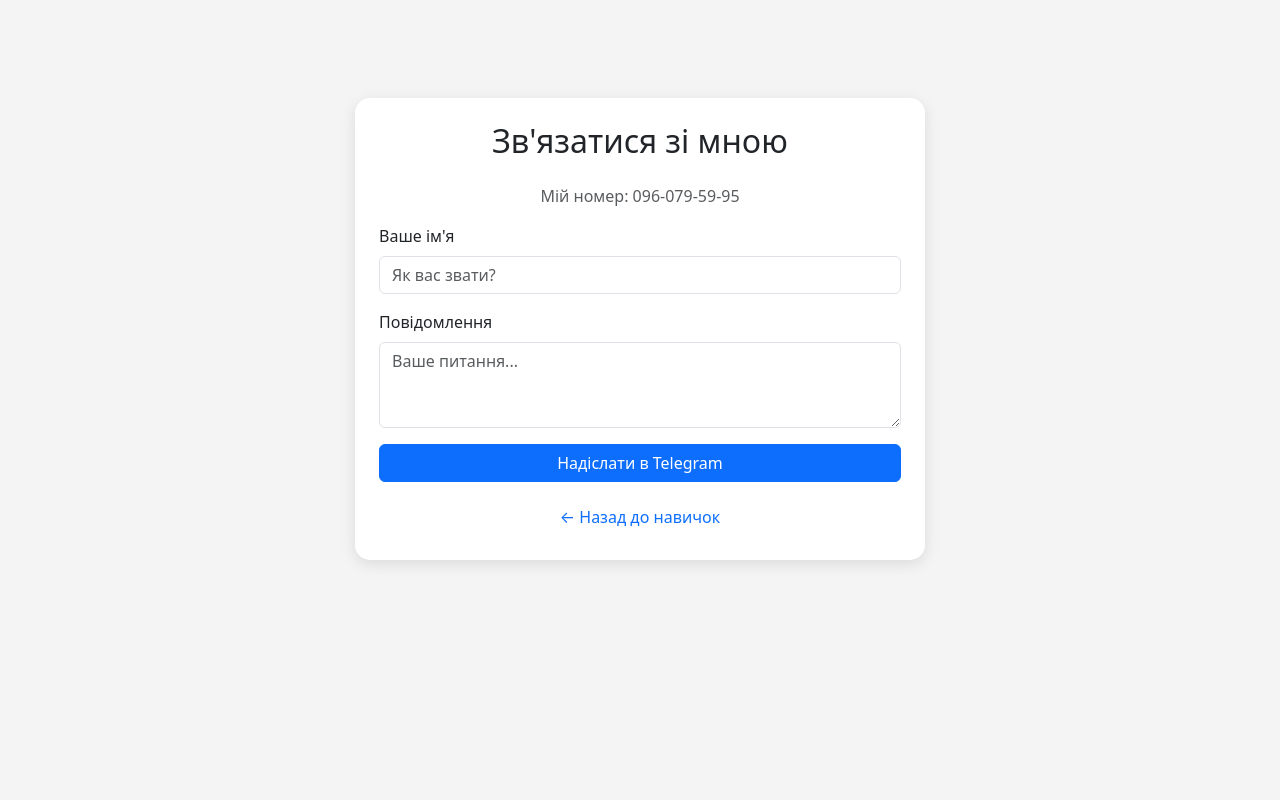
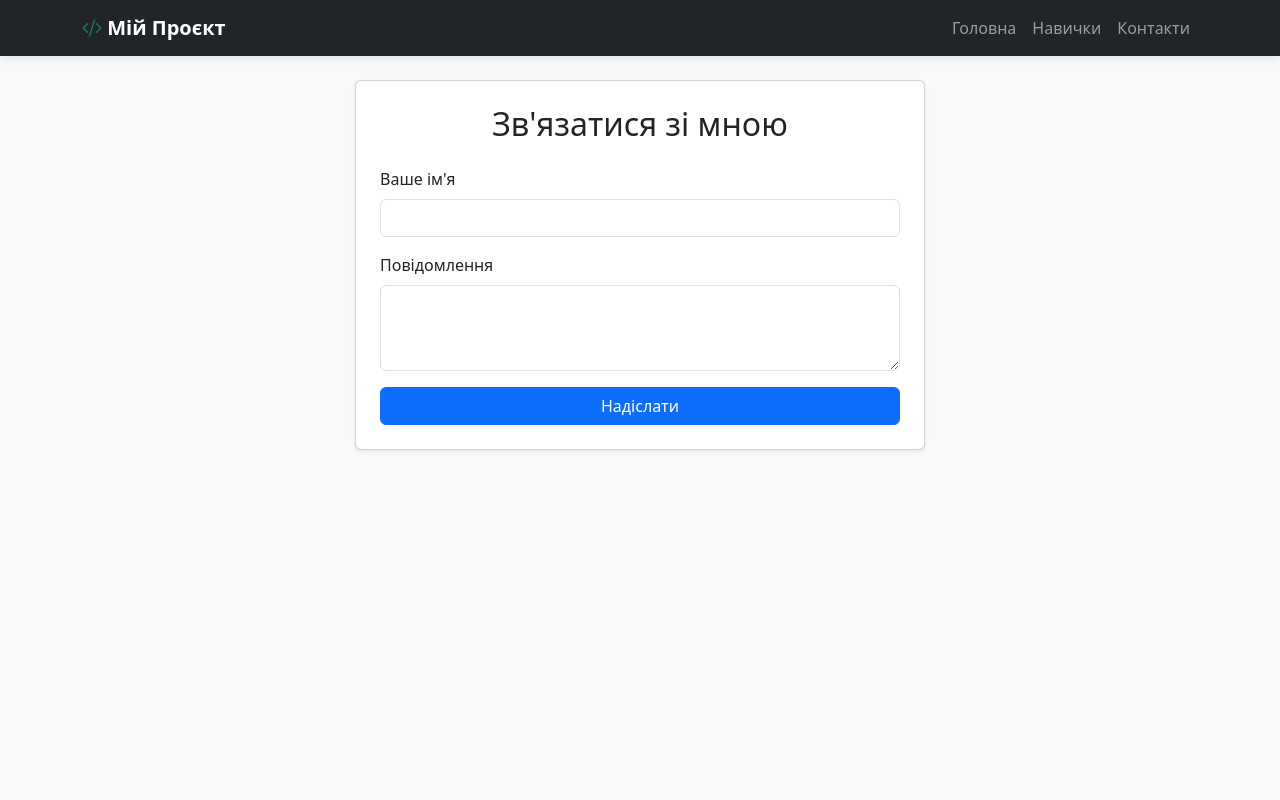
Before and after one commit to evgenw89-art/my-flask-sv, a Flask app: page /contacts in a window 1280 px wide. Run offline with Flask 3, Linux system fonts and the light colour scheme; some libraries are stand-ins or nearby versions.

Commit message:
New design for all pages

```diff
--- /dev/null
+++ b/templates/base.html
@@ -0,0 +1,46 @@
+<!DOCTYPE html>
+<html lang="uk">
+<head>
+    <meta charset="UTF-8">
+    <meta name="viewport" content="width=device-width, initial-scale=1.0">
+    <title>{% block title %}Мій Сайт{% endblock %}</title>
+
+    <link href="https://cdn.jsdelivr.net/npm/bootstrap@5.3.0/dist/css/bootstrap.min.css" rel="stylesheet">
+
+    <link rel="stylesheet" href="https://cdn.jsdelivr.net/npm/bootstrap-icons@1.11.0/font/bootstrap-icons.css">
+
+    {% block extra_css %}{% endblock %}
+
+    <style>
+        body { background-color: #f8f9fa; min-height: 100vh; }
+        .navbar { background-color: #212529; box-shadow: 0 2px 10px rgba(0,0,0,0.1); }
+        .nav-link { font-weight: 500; transition: 0.3s; }
+        .nav-link:hover { color: #A4C639 !important; }
+    </style>
+</head>
+<body>
+    <nav class="navbar navbar-expand-lg navbar-dark mb-4">
+        <div class="container">
+            <a class="navbar-brand fw-bold" href="{{ url_for('index') }}">
+                <i class="bi bi-code-slash text-success"></i> Мій Проєкт
+            </a>
+            <button class="navbar-toggler" type="button" data-bs-toggle="collapse" data-bs-target="#navbarNav">
+                <span class="navbar-toggler-icon"></span>
+            </button>
+            <div class="collapse navbar-collapse" id="navbarNav">
+                <div class="navbar-nav ms-auto">
+                    <a class="nav-link" href="{{ url_for('index') }}">Головна</a>
+                    <a class="nav-link" href="{{ url_for('about') }}">Навички</a>
+                    <a class="nav-link" href="{{ url_for('contacts') }}">Контакти</a>
+                </div>
+            </div>
+        </div>
+    </nav>
+
+    <main class="container">
+        {% block content %}{% endblock %}
+    </main>
+
+    <script src="https://cdn.jsdelivr.net/npm/bootstrap@5.3.0/dist/js/bootstrap.bundle.min.js"></script>
+</body>
+</html>
--- a/templates/contacts.html
+++ b/templates/contacts.html
@@ -1,57 +1,34 @@
-<!DOCTYPE html>
-<html lang="uk">
-<head>
-    <meta charset="UTF-8">
-    <meta name="viewport" content="width=device-width, initial-scale=1.0">
-    <title>Контакти</title>
-    <link href="https://cdn.jsdelivr.net/npm/bootstrap@5.3.0/dist/css/bootstrap.min.css" rel="stylesheet">
-    <style>
-        body { background-color: #f4f4f4; padding-top: 50px; }
-        /* Твій кастомний стиль для картки, якщо хочеш змінити стандартний Bootstrap */
-        .card-custom {
-            background: white;
-            border-radius: 15px;
-            box-shadow: 0 4px 15px rgba(0,0,0,0.1);
-        }
-    </style>
-</head>
-<body>
-    <div class="container mt-5">
+{% extends "base.html" %}
+
+{% block title %}Контакти - Євгеній{% endblock %}
+
+{% block content %}
 <div class="row justify-content-center">
-            <div class="col-md-6 card-custom p-4">
+    <div class="col-md-6 card shadow-sm p-4">
         <h2 class="text-center mb-4">Зв'язатися зі мною</h2>
-                <p class="text-center text-muted">Мій номер: {{ my_phone }}</p>
 
         {% with messages = get_flashed_messages(with_categories=true) %}
             {% if messages %}
                 {% for category, message in messages %}
                     <div class="alert alert-success alert-dismissible fade show" role="alert">
                         {{ message }}
-                                <button type="button" class="btn-close" data-bs-dismiss="alert" aria-label="Close"></button>
+                        <button type="button" class="btn-close" data-bs-dismiss="alert"></button>
                     </div>
                 {% endfor %}
             {% endif %}
         {% endwith %}
 
         <form method="POST">
-                    <div class="mb-3 text-start">
+            <div class="mb-3">
                 <label class="form-label">Ваше ім'я</label>
-                        <input type="text" name="user_name" class="form-control" placeholder="Як вас звати?" required>
+                <input type="text" name="user_name" class="form-control" required>
             </div>
-                    <div class="mb-3 text-start">
+            <div class="mb-3">
                 <label class="form-label">Повідомлення</label>
-                        <textarea name="user_message" class="form-control" rows="3" placeholder="Ваше питання..." required></textarea>
+                <textarea name="user_message" class="form-control" rows="3" required></textarea>
             </div>
-                    <button type="submit" class="btn btn-primary w-100">Надіслати в Telegram</button>
+            <button type="submit" class="btn btn-primary w-100">Надіслати</button>
         </form>
-
-                <div class="mt-3 text-center">
-                    <a href="{{ url_for('about') }}" class="btn btn-link text-decoration-none">← Назад до навичок</a>
     </div>
 </div>
-        </div>
-    </div>
-
-    <script src="https://cdn.jsdelivr.net/npm/bootstrap@5.3.0/dist/js/bootstrap.bundle.min.js"></script>
-</body>
-</html>
+{% endblock %}
```
Also changed, not shown: templates/about.html (+16 -31 lines), templates/index.html (+58 -17 lines). Lines whose indentation alone changed are shown as unchanged.
